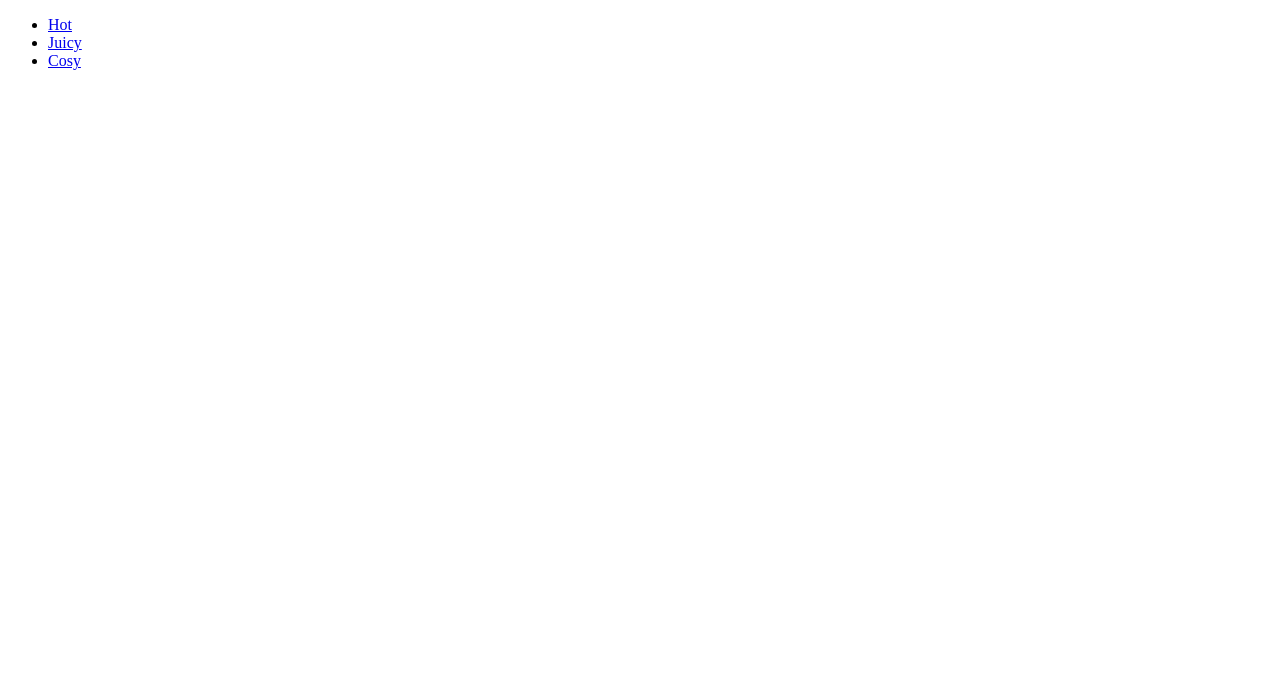
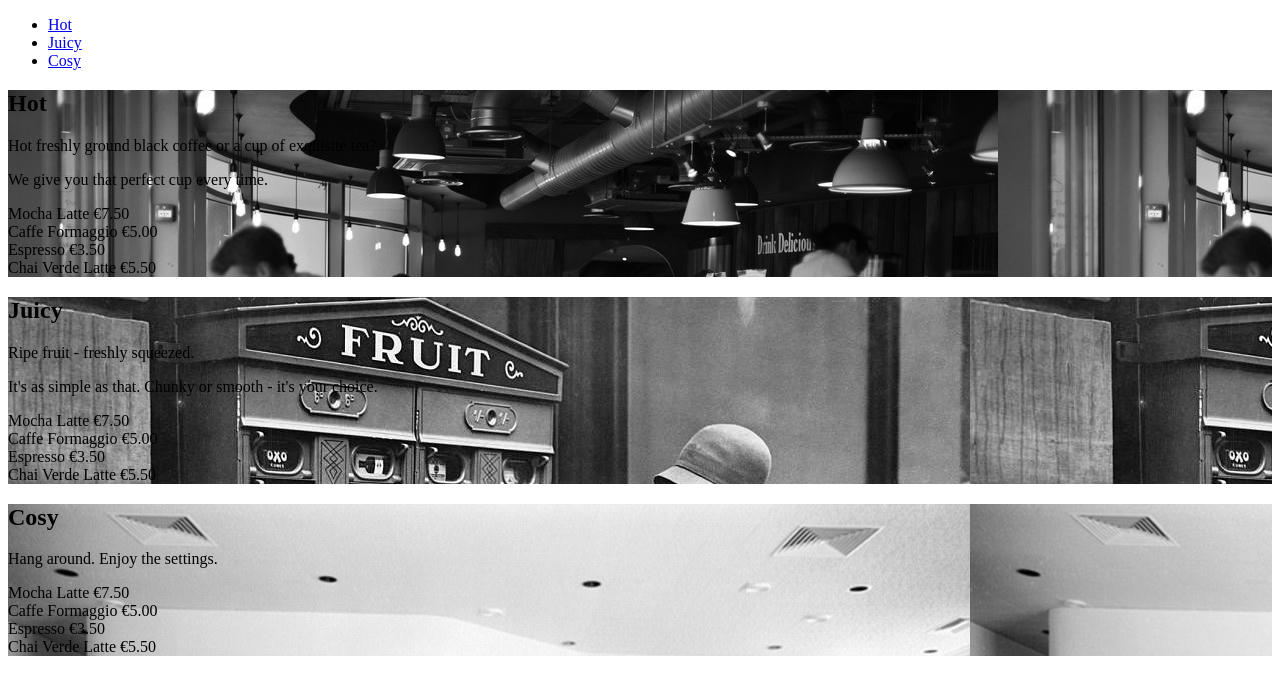
Before and after one commit to SaraVahidinovin/lecture-29maj-caffeRetro, a plain HTML site: page index.html in a window 1280 px wide. Drawn offline with Linux system fonts and the light colour scheme; a web font is replaced by a local one.

```diff
--- a/index.html
+++ b/index.html
@@ -20,27 +20,72 @@
     </ul>
   </nav>
   <section id="section1" style="background-image: url('./assets/hot.jpg');">
-    <h1></h1>
-    <p></p>
-    <p></p>
-    <section>
-
-    </section>
+      <h1>Hot</h1>
+      <p>Hot freshly ground black coffee or a cup of exquisite tea?</p>
+      <p>We give you that perfect cup every time.</p>
+      <section class="menu">
+          <section class="menu-item">
+              <span>Mocha Latte</span>
+              <span>€7.50</span>
+          </section>
+          <section class="menu-item">
+              <span>Caffe Formaggio</span>
+              <span>€5.00</span>
+          </section>
+          <section class="menu-item">
+              <span>Espresso</span>
+              <span>€3.50</span>
+          </section>
+          <section class="menu-item">
+              <span>Chai Verde Latte</span>
+              <span>€5.50</span>
+          </section>
+      </section>
   </section>
   <section id="section2" style="background-image: url('./assets/juicy.jpg');">
-    <h1></h1>
-    <p></p>
-    <p></p>
-    <section>
-
+    <h1>Juicy</h1>
+    <p>Ripe fruit - freshly squeezed.</p>
+    <p>It's as simple as that. Chunky or smooth - it's your choice.</p>
+    <section class="menu">
+      <section class="menu-item">
+          <span>Mocha Latte</span>
+          <span>€7.50</span>
+      </section>
+      <section class="menu-item">
+          <span>Caffe Formaggio</span>
+          <span>€5.00</span>
+      </section>
+      <section class="menu-item">
+          <span>Espresso</span>
+          <span>€3.50</span>
+      </section>
+      <section class="menu-item">
+          <span>Chai Verde Latte</span>
+          <span>€5.50</span>
+      </section>
     </section>
   </section>
   <section id="section3" style="background-image: url('./assets/cosy.jpg');">
-    <h1></h1>
+    <h1>Cosy</h1>
+    <p>Hang around. Enjoy the settings.</p>
     <p></p>
-    <p></p>
-    <section>
-
+    <section class="menu">
+      <section class="menu-item">
+          <span>Mocha Latte</span>
+          <span>€7.50</span>
+      </section>
+      <section class="menu-item">
+          <span>Caffe Formaggio</span>
+          <span>€5.00</span>
+      </section>
+      <section class="menu-item">
+          <span>Espresso</span>
+          <span>€3.50</span>
+      </section>
+      <section class="menu-item">
+          <span>Chai Verde Latte</span>
+          <span>€5.50</span>
+      </section>
     </section>
   </section>
 </body>
```
